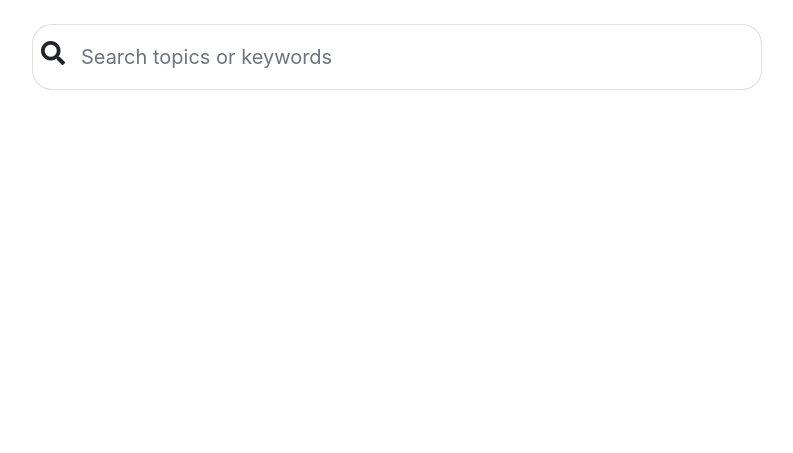
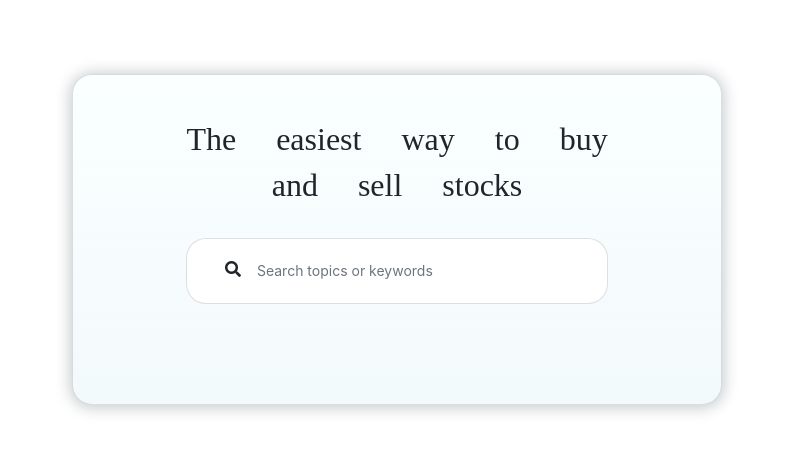
Before and after one commit to binilrajan3777/node_challenges, a Node server app: page / in a window 1280 px wide. Shown: the top 453 px of the page, without its empty margins (243-1036 px from the left). Run offline with Node 20, Linux system fonts and the light colour scheme; some libraries are stand-ins or nearby versions.

Commit message:
Node Challenge

```diff
--- a/views/index.ejs
+++ b/views/index.ejs
@@ -1,9 +1,10 @@
 <!DOCTYPE html>
+<html>
 
-<html xmlns="http://www.w3.org/1999/xhtml">
 <head>
 
-    <link href="https://maxcdn.bootstrapcdn.com/bootstrap/4.1.1/css/bootstrap.min.css" rel="stylesheet" id="bootstrap-css">
+    <link href="https://maxcdn.bootstrapcdn.com/bootstrap/4.1.1/css/bootstrap.min.css" rel="stylesheet"
+          id="bootstrap-css">
     <link rel="stylesheet" href="/public/css/style.css">
 
 </head>
@@ -11,19 +12,26 @@
 <body>
     <link rel="stylesheet" href="https://use.fontawesome.com/releases/v5.1.0/css/all.css"
           integrity="sha384-lKuwvrZot6UHsBSfcMvOkWwlCMgc0TaWr+30HWe3a4ltaBwTZhyTEggF5tJv8tbt" crossorigin="anonymous">
-    <div class="container">
+    <div class="container" style="margin-top: 50px;">
         <br />
+        <div>
+
+            <div class="card" style="margin-left: 230px;margin-right: 230px;background-image: linear-gradient(#faffff, #e4f3f770);box-shadow: 0px 1px 15px 2px #c7cacc;">
+                <div style="padding: 25px;padding-top: 45px;">
+                    <h2 class="alient" style="font-family: emoji;">The easiest way to buy</h2>
+                    <h2 class="alient" style="font-family: emoji;">and sell stocks</h2>
+                </div>
                 <div class="row justify-content-center">
                     <div class="col-12 col-md-10 col-lg-8">
                         <form class="card card-sm">
                             <div class="card-body row no-gutters align-items-center">
-                        <div class="col-auto">
-                            <i class="fas fa-search h4 text-body"></i>
+                                <div class="col-auto" style="padding-left: 30px;">
+                                    <i style="font-size: 1.0rem;" class="fas fa-search h4 text-body"></i>
                                 </div>
                                 <!--end of col-->
                                 <div class="col">
                                     <input class="form-control form-control-lg form-control-borderless" type="search"
-                                   placeholder="Search topics or keywords">
+                                           style="font-size: 14px;" placeholder="Search topics or keywords">
                                 </div>
                             </div>
                         </form>
@@ -31,7 +39,12 @@
                     <!--end of col-->
                 </div>
             </div>
+
+        </div>
+    </div>
+    </div>
     <script src="https://maxcdn.bootstrapcdn.com/bootstrap/4.1.1/js/bootstrap.min.js"></script>
     <script src="https://cdnjs.cloudflare.com/ajax/libs/jquery/3.2.1/jquery.min.js"></script>
 </body>
+
 </html>
```
Lines whose indentation alone changed are shown as unchanged.
